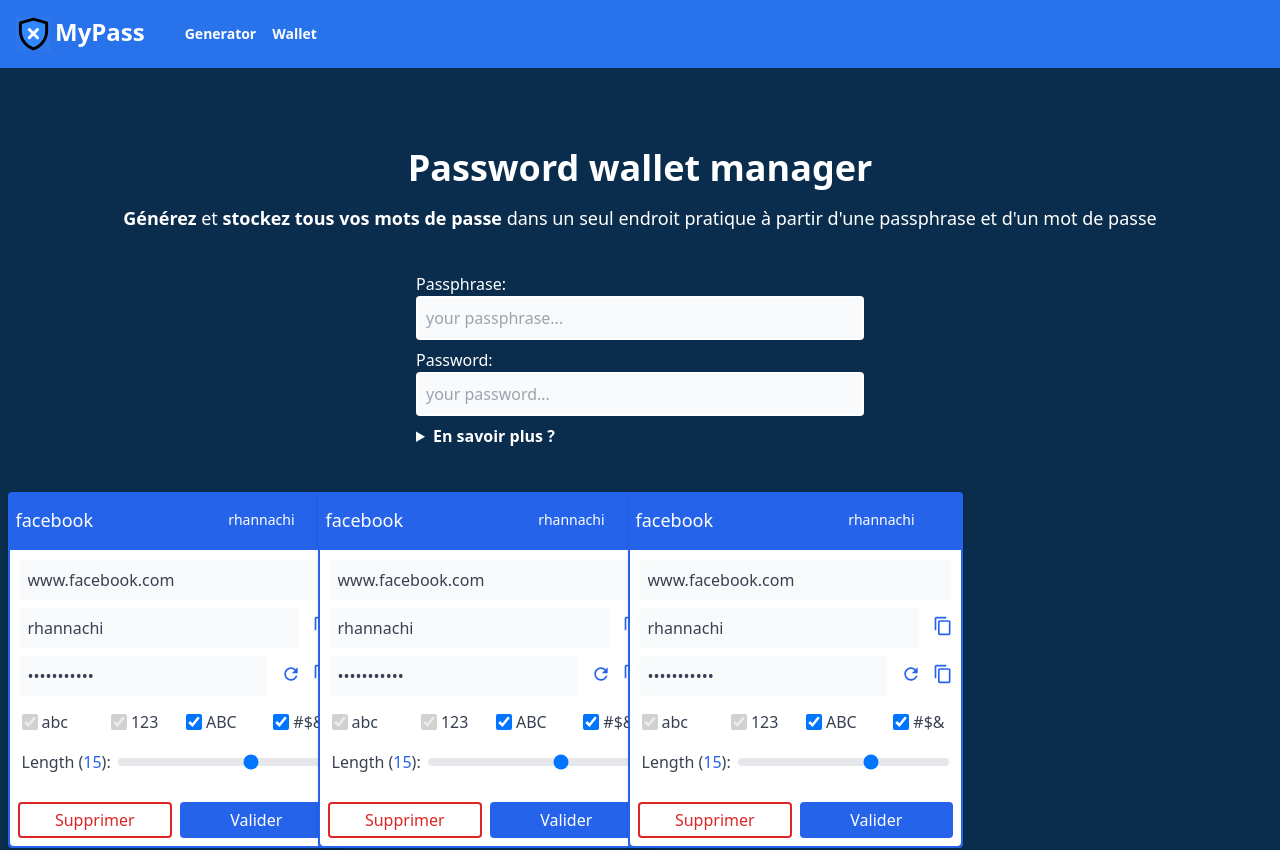
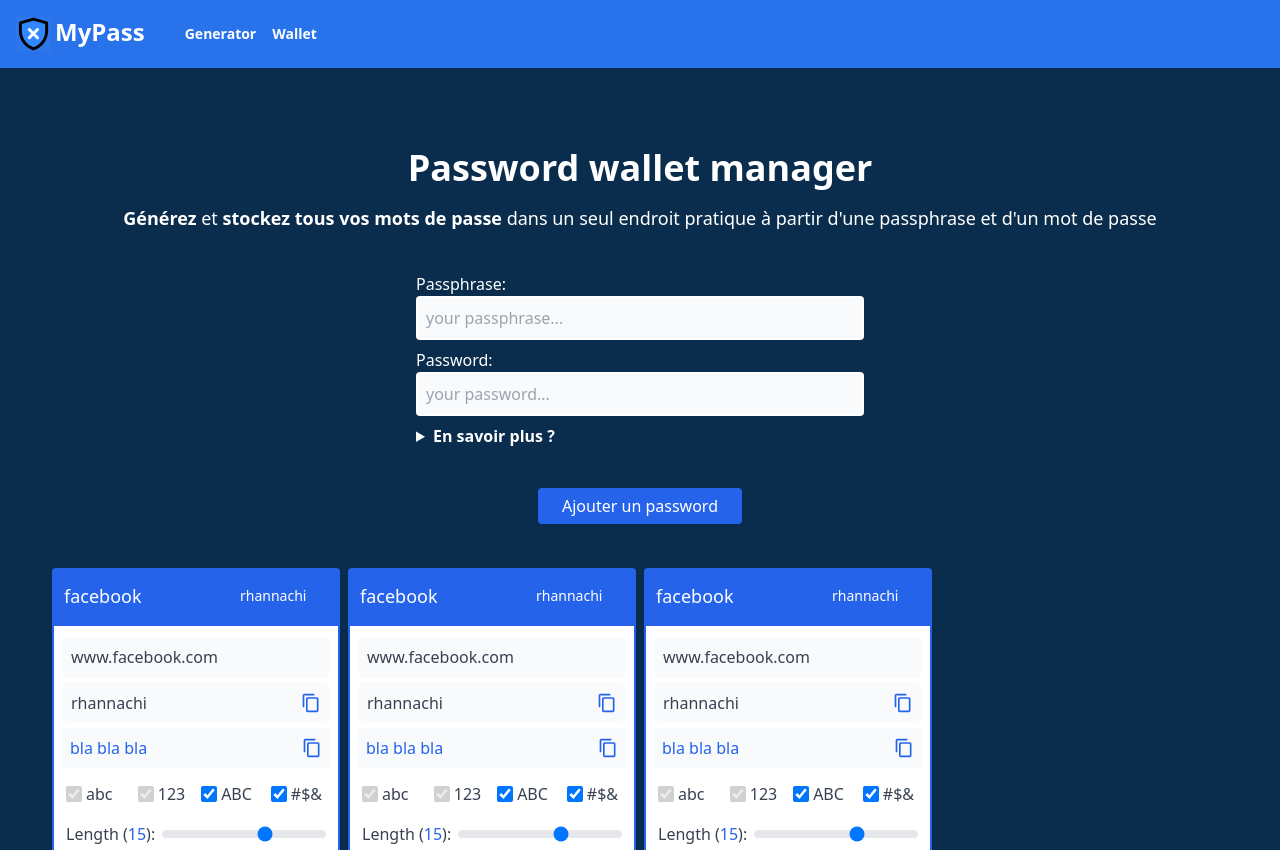
Before and after one commit to rhannachi/easy-remember-password, a Next.js app: page /wallet in a window 1280 px wide. Shown: the top 850 px of the page. Built offline with nearby package versions, Linux system fonts and the light colour scheme.

Commit message:
Refacto - Card Add, InputCustom, Button and ButtonIcon

```diff
--- a/src/app/wallet/Card.tsx
+++ b/src/app/wallet/Card.tsx
@@ -1,12 +1,12 @@
 "use client"
 
-import ButtonIcon from "@/components/ButtonIcon"
-import Input from "@/components/Input"
+import InputCustom from "@/components/InputCustom"
 import Checkbox from "@/components/Checkbox"
 import Range from "@/components/Range"
 import Button from "@/components/Button"
 import clsx from "clsx"
 import { SyntheticEvent, useState } from "react"
+import Password from "@/components/Password"
 
 const INPUTS_NAME = [
   "site-url",
@@ -69,9 +69,11 @@
   }
 
   return (
-    <article className={clsx("max-w-md shadow rounded bg-blue-600", className)}>
+    <article className={clsx("w-72 shadow rounded bg-blue-600", className)}>
       {/** * Header ****/}
-      <header className={clsx("flex flex-row items-center text-white h-14 p-2 justify-between")}>
+      <header
+        className={clsx("flex flex-row items-center text-white h-14 px-3 py-2 justify-between")}
+      >
         <div className="basis-1/3 text-lg">{state.link.split(".")[1]}</div>
         <div className="basis-1/3 text-sm ">{state.username}</div>
       </header>
@@ -81,7 +83,7 @@
         onSubmit={handleSubmit}
         className="flex flex-col m-0.5 p-2 rounded-b bg-white"
       >
-        <Input
+        <InputCustom
           value={state.link}
           onChange={(e) =>
             setState((prevState) => ({
@@ -91,14 +93,14 @@
           }
           placeholder="site url"
           name={`site-url-input-${uuid}`}
-          className=""
+          className=" my-0.5"
         />
-        <div className="flex flex-row">
-          <Input
+        <InputCustom
           value={state.username}
+          suffixIcon="copy"
           placeholder="username"
           name={`username-input-${uuid}`}
-            className=" mt-1 mr-2"
+          className=" my-0.5"
           onChange={(e) =>
             setState((prevState) => ({
               ...prevState,
@@ -106,26 +108,8 @@
             }))
           }
         />
-          <ButtonIcon name="copy-username-button" className="ml-1" svg="copy" size="w-5 h-5" />
-        </div>
-        <div className="flex flex-row">
-          <Input
-            defaultValue={password}
-            type="password"
-            placeholder="password"
-            name={`password-input-${uuid}`}
-            className="mt-1 mr-1"
-            autoComplete="off"
-            disabled
-          />
-          <ButtonIcon
-            name="regenerate-password-button"
-            className="mx-2"
-            svg="regenerate"
-            size="w-5 h-5"
-          />
-          <ButtonIcon name="copy-password-button" className="ml-1" svg="copy" size="w-5 h-5" />
-        </div>
+        <Password label={password} className="my-0.5" />
+
         {/** * CHECKBOX ****/}
         <div className="flex flex-row h-10 mt-1 mr-2">
           <Checkbox
--- a/src/app/wallet/page.tsx
+++ b/src/app/wallet/page.tsx
@@ -10,6 +10,11 @@
   // TODO add loader ....
   loading: () => <p className="text-white">Loading...</p>,
   ssr: false,
+})
+const CardAdd = dynamic(() => import("@/components/CardAdd"), {
+  // TODO add loader ....
+  loading: () => <p className="text-white">Loading...</p>,
+  ssr: true,
 })
 
 const cards: CardType[] = [
@@ -76,8 +81,11 @@
           </p>
         </details>
       </section>
+      <section className="my-10">
+        <CardAdd />
+      </section>
       {/** * Cards ****/}
-      <section className="mt-10 justify-items-center grid grid-cols-1 md:grid-cols-2 lg:grid-cols-3 xl:grid-cols-4 ">
+      <section className="justify-items-center grid grid-cols-1 md:grid-cols-2 lg:grid-cols-3 xl:grid-cols-4 ">
         {cards.map((card) => (
           <Card key={card.uuid} {...card} className="m-1" />
         ))}
--- a/src/components/Button.tsx
+++ b/src/components/Button.tsx
@@ -2,13 +2,11 @@
 import { ButtonHTMLAttributes } from "react"
 
 export default function Button({
-  name,
   text,
   style = "primary",
   className,
   ...props
 }: ButtonHTMLAttributes<HTMLButtonElement> & {
-  name: string
   text: string
   style?: "primary" | "secondary" | "warning"
 }) {
@@ -18,11 +16,11 @@
 
   return (
     <button
+      type="button"
       {...props}
-      name={name}
       role="button"
       className={clsx(
-        "rounded h-9 p-1 text-md",
+        "rounded h-9 py-1 text-md",
         className,
         style === "secondary"
           ? secondaryClassName
--- a/src/components/ButtonIcon.tsx
+++ b/src/components/ButtonIcon.tsx
@@ -1,32 +1,25 @@
 import clsx from "clsx"
 import { ButtonHTMLAttributes } from "react"
 
-type SvgType = "trash" | "arrowUp" | "copy" | "regenerate"
+export type IconType = "trash" | "arrowUp" | "copy" | "regenerate"
+export type ColorType = "fill-green-600" | "fill-blue-600" | "fill-red-600" | "fill-white"
 
-const SVG: Readonly<Record<SvgType, (className?: string) => JSX.Element>> = {
-  regenerate: (className?: string) => (
-    <svg
-      className={clsx("fill-blue-600", className)}
-      xmlns="http://www.w3.org/2000/svg"
-      viewBox="0 0 24 24"
-    >
+const SVG: Readonly<Record<IconType, (className: string) => JSX.Element>> = {
+  regenerate: (className: string) => (
+    <svg className={className} xmlns="http://www.w3.org/2000/svg" viewBox="0 0 24 24">
       <path d="M0 0h24v24H0V0z" fill="none" />
       <path d="M17.65 6.35C16.2 4.9 14.21 4 12 4c-4.42 0-7.99 3.58-7.99 8s3.57 8 7.99 8c3.73 0 6.84-2.55 7.73-6h-2.08c-.82 2.33-3.04 4-5.65 4-3.31 0-6-2.69-6-6s2.69-6 6-6c1.66 0 3.14.69 4.22 1.78L13 11h7V4l-2.35 2.35z" />
     </svg>
   ),
-  copy: (className?: string) => (
-    <svg
-      className={clsx("fill-blue-600", className)}
-      xmlns="http://www.w3.org/2000/svg"
-      viewBox="0 0 24 24"
-    >
+  copy: (className: string) => (
+    <svg className={className} xmlns="http://www.w3.org/2000/svg" viewBox="0 0 24 24">
       <path d="M0 0h24v24H0z" fill="none" />
       <path d="M16 1H4c-1.1 0-2 .9-2 2v14h2V3h12V1zm3 4H8c-1.1 0-2 .9-2 2v14c0 1.1.9 2 2 2h11c1.1 0 2-.9 2-2V7c0-1.1-.9-2-2-2zm0 16H8V7h11v14z" />
     </svg>
   ),
-  trash: (className?: string) => (
+  trash: (className: string) => (
     <svg
-      className={clsx("fill-red-600", className)}
+      className={className}
       enableBackground="new 0 0 92 92"
       viewBox="0 0 92 92"
       xmlns="http://www.w3.org/2000/svg"
@@ -34,30 +27,27 @@
       <path d="m78.4 30.4-3.1 57.8c-.1 2.1-1.9 3.8-4 3.8h-50.6c-2.1 0-3.9-1.7-4-3.8l-3.1-57.8c-.1-2.2 1.6-4.1 3.8-4.2s4.1 1.6 4.2 3.8l2.9 54h43.1l2.9-54c.1-2.2 2-3.9 4.2-3.8 2.1.1 3.8 2 3.7 4.2zm10.6-13.4c0 2.2-1.8 4-4 4h-78c-2.2 0-4-1.8-4-4s1.8-4 4-4h22v-9c0-1.9 1.3-3 3.2-3h27.6c1.9 0 3.2 1.1 3.2 3v9h22c2.2 0 4 1.8 4 4zm-53-4h20v-5h-20zm1.7 65c2 0 3.5-1.9 3.5-3.8l-1-43.2c0-1.9-1.6-3.5-3.6-3.5-1.9 0-3.5 1.6-3.4 3.6l1 43.3c0 1.9 1.6 3.6 3.5 3.6zm16.5 0c1.9 0 3.5-1.6 3.5-3.5l1-43.2c0-1.9-1.5-3.6-3.4-3.6-2 0-3.5 1.5-3.6 3.4l-1 43.2c-.1 2 1.5 3.7 3.5 3.7-.1 0-.1 0 0 0z" />
     </svg>
   ),
-  arrowUp: (className?: string) => (
-    <svg
-      className={clsx("fill-white", className)}
-      fill="none"
-      viewBox="0 0 24 24"
-      xmlns="http://www.w3.org/2000/svg"
-    >
+  arrowUp: (className: string) => (
+    <svg className={className} fill="none" viewBox="0 0 24 24" xmlns="http://www.w3.org/2000/svg">
       <path d="m16.19 2h-8.38c-3.64 0-5.81 2.17-5.81 5.81v8.37c0 3.65 2.17 5.82 5.81 5.82h8.37c3.64 0 5.81-2.17 5.81-5.81v-8.38c.01-3.64-2.16-5.81-5.8-5.81zm-.13 12c-.15.15-.34.22-.53.22s-.38-.08-.53-.22l-3-3-3 3c-.29.29-.77.29-1.06 0s-.29-.77 0-1.06l3.53-3.53c.29-.29.77-.29 1.06 0l3.53 3.53c.29.29.29.76 0 1.06z" />
     </svg>
   ),
 } as const
 
 export default function ButtonIcon({
-  svg,
+  icon,
   size = "w-6 h-6",
+  color = "fill-blue-600",
   className,
   ...props
 }: ButtonHTMLAttributes<HTMLButtonElement> & {
-  svg: SvgType
+  icon: IconType
+  color?: ColorType
   size?: "w-5 h-5" | "w-6 h-6" | "w-7 h-7"
 }) {
   return (
-    <button {...props} className={clsx("", className)}>
-      {SVG[svg](clsx(size, ""))}
+    <button type="button" {...props} className={className}>
+      {SVG[icon](clsx(size, color))}
     </button>
   )
 }
--- /dev/null
+++ b/src/components/CardAdd.tsx
@@ -0,0 +1,109 @@
+"use client"
+
+import Button from "@/components/Button"
+import clsx from "clsx"
+import { useState } from "react"
+import InputCustom from "@/components/InputCustom"
+import Checkbox from "@/components/Checkbox"
+import Range from "@/components/Range"
+import Password from "@/components/Password"
+
+export default function CardAdd() {
+  const [showModal, setShowModal] = useState(false)
+  return (
+    <>
+      <Button
+        style="primary"
+        text="Ajouter un password"
+        className="px-6"
+        name="add-password-button"
+        onClick={() => setShowModal(true)}
+      />
+      <article
+        className={clsx(
+          showModal ? "block" : "hidden",
+          "shadow fixed z-10 pt-10 md:pt-64 left-0 top-0 w-full h-full overflow-auto bg-[rgba(0,0,0,0.7)]",
+        )}
+      >
+        <div className="flex flex-col w-72 sm:w-80 bg-blue-600 m-auto px-1 pb-1 rounded ">
+          <header className="flex flex-row justify-between py-3 px-2 items-center text-white">
+            <span>Ajouter un password</span>
+            <button
+              role="button"
+              onClick={() => setShowModal(false)}
+              className="float-right text-2xl font-bold"
+            >
+              &times;
+            </button>
+          </header>
+          <form className="flex flex-col bg-white h-full p-2 ">
+            <InputCustom
+              suffixIcon="copy"
+              placeholder="site url"
+              name={"site-url-input-"}
+              className="my-0.5"
+            />
+
+            <InputCustom
+              suffixIcon="copy"
+              placeholder="username"
+              name={"username-input-"}
+              className="my-0.5"
+            />
+
+            <Password label="TODO" className="my-0.5" />
+
+            {/** * CHECKBOX ****/}
+            <div className="flex flex-row h-10 mt-1 mr-2">
+              <Checkbox
+                name={"password-has-lowercase-checkbox-"}
+                className="basis-1/4"
+                defaultChecked={true}
+                label="abc"
+                disabled
+              />
+              <Checkbox
+                name={"password-has-numeric-checkbox-"}
+                className="basis-1/4 justify-center"
+                defaultChecked={true}
+                label="123"
+                disabled
+              />
+              <Checkbox
+                name={"password-has-uppercase-checkbox-"}
+                className="basis-1/4 justify-center"
+                defaultChecked={true}
+                label="ABC"
+              />
+              <Checkbox
+                name={"password-has-symbol-character-checkbox-"}
+                className="basis-1/4 justify-end"
+                defaultChecked={true}
+                label="#$&"
+              />
+            </div>
+            {/** * RANGE ****/}
+            <Range
+              className="h-10 px-1"
+              name={"password-length-input-"}
+              label={
+                <div className="w-24">
+                  Length (<span className="text-blue-600">15</span>):
+                </div>
+              }
+            />
+            <div className="flex flex-row justify-end mt-5 items-center">
+              <Button
+                style="primary"
+                text="Valider"
+                name="submit-form-button"
+                type="submit"
+                className="w-full ml-1"
+              />
+            </div>
+          </form>
+        </div>
+      </article>
+    </>
+  )
+}
--- /dev/null
+++ b/src/components/InputCustom.tsx
@@ -0,0 +1,42 @@
+import clsx from "clsx"
+import { InputHTMLAttributes } from "react"
+import ButtonIcon, { IconType } from "@/components/ButtonIcon"
+
+export default function InputCustom({
+  inputClassName,
+  className,
+  suffixIcon,
+  ...props
+}: InputHTMLAttributes<HTMLInputElement> & {
+  label?: string
+  suffixIcon?: IconType
+  inputClassName?: string
+}) {
+  return (
+    <div
+      className={clsx(
+        "flex flex-col w-full text-md bg-gray-50 rounded border border-white ",
+        className,
+      )}
+    >
+      <div className="flex flex-row justify-between">
+        <input
+          {...props}
+          id={props.name}
+          className={clsx(
+            "text-gray-700 w-full bg-gray-50 p-2 focus:outline-none focus:shadow-outline",
+            inputClassName,
+          )}
+        />
+        {suffixIcon && (
+          <ButtonIcon
+            name="copy-username-button"
+            className="pr-2"
+            icon={suffixIcon}
+            size="w-5 h-5"
+          />
+        )}
+      </div>
+    </div>
+  )
+}
--- /dev/null
+++ b/src/components/Password.tsx
@@ -0,0 +1,59 @@
+import ButtonIcon from "@/components/ButtonIcon"
+import clsx from "clsx"
+import { useState } from "react"
+
+export default function Password({
+  label,
+  isRegenerated,
+  className,
+}: {
+  label: string
+  isRegenerated?: boolean
+  className?: string
+}) {
+  const [isCopied, setIsCopied] = useState(false)
+
+  const copyTextToClipboard = async (text: string) => {
+    if ("clipboard" in navigator) {
+      return await navigator.clipboard.writeText(text)
+    } else {
+      return document.execCommand("copy", true, text)
+    }
+  }
+
+  const handleOnClick = () => {
+    if (!isCopied) {
+      copyTextToClipboard(label)
+        .then(() => {
+          setIsCopied(true)
+          setTimeout(() => {
+            setIsCopied(false)
+          }, 4500)
+        })
+        .catch((e) => {
+          console.error(`${e}`)
+        })
+    }
+  }
+  return (
+    <div className={clsx("flex flex-row p-2 bg-gray-50 w-full h-10 rounded  ", className)}>
+      <span className="text-blue-600 text-ellipsis overflow-hidden grow">{label}</span>
+      {isRegenerated && (
+        <ButtonIcon
+          name="regenerate-password-button"
+          className="mx-1"
+          icon="regenerate"
+          size="w-5 h-5"
+        />
+      )}
+      <ButtonIcon
+        onClick={handleOnClick}
+        name="copy-password-button"
+        color={isCopied ? "fill-green-600" : "fill-blue-600"}
+        className="ml-1"
+        icon="copy"
+        size="w-5 h-5"
+      />
+    </div>
+  )
+}
```
Also changed, not shown: src/app/generator/Form.tsx (+4 -4 lines), src/components/Output.tsx (deleted, +0 -40 lines). Lines whose indentation alone changed are shown as unchanged.
